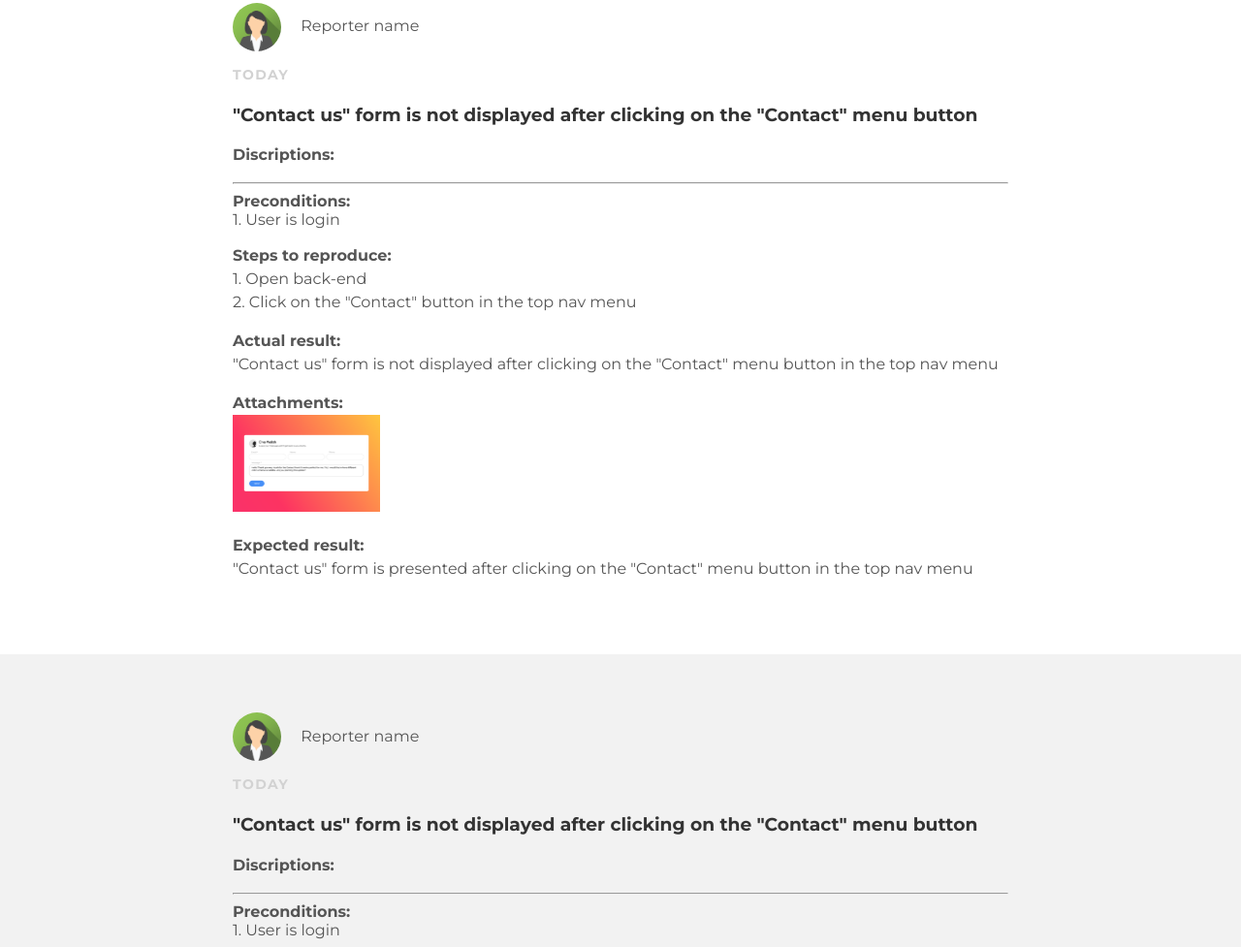
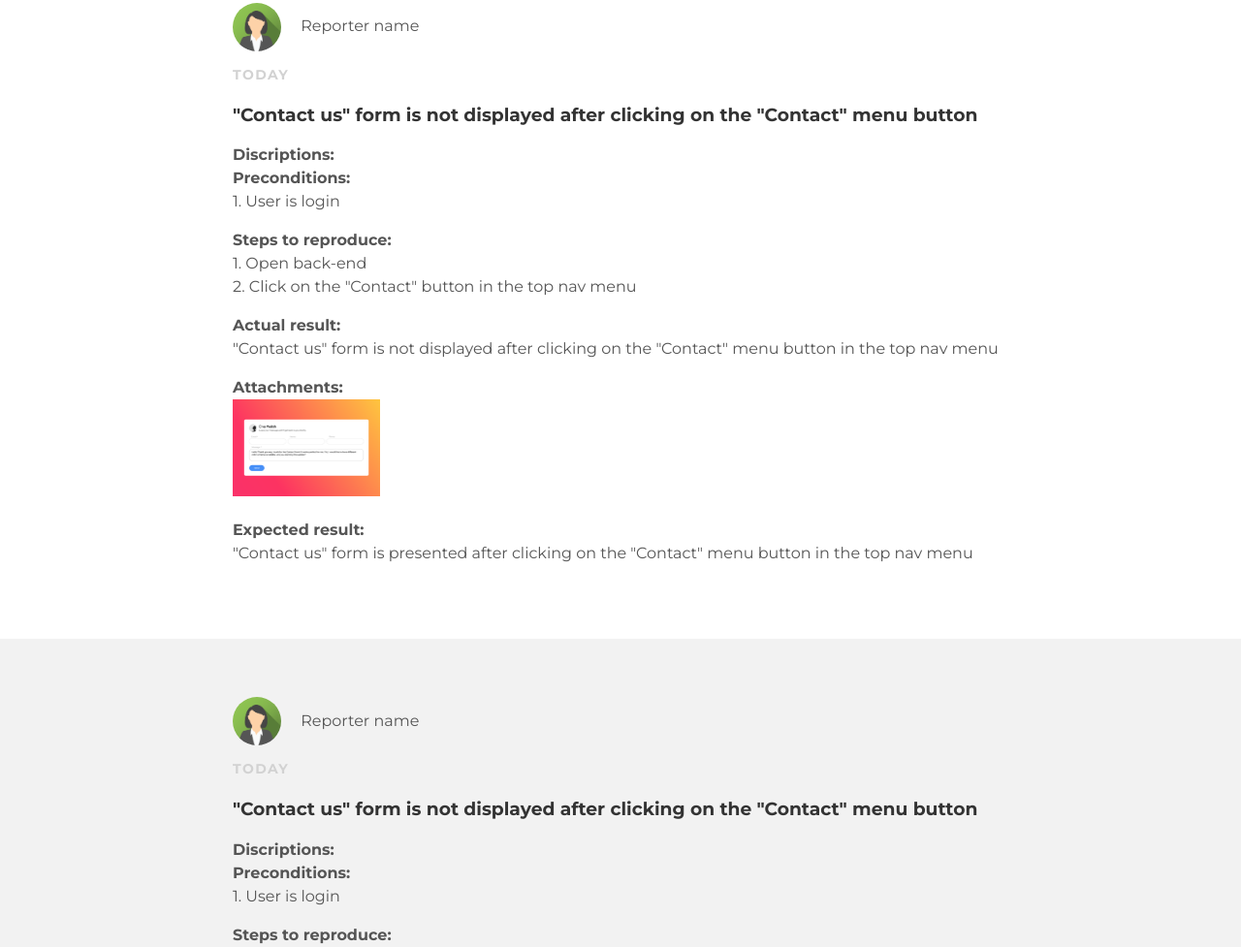
Before and after one commit to sergiihoroshko/m1m0, a plain HTML site: page reports.html in a window 1280 px wide. Shown: the part 207-1184 px from the top of the page at 97% size. Drawn offline with Linux system fonts and the light colour scheme.

Commit message:
hotFix hr tag remove for reports page

```diff
--- a/reports.html
+++ b/reports.html
@@ -28,8 +28,8 @@
                     <p class="post-date">Today</p>
                     <h3 class="post-title">"Contact us" form is not displayed after clicking on the "Contact" menu button</h3>
                     <div class="post-content">
-                        <p><b>Discriptions:</b> <br>
-                        <hr>
+                        <p>
+                            <b>Discriptions:</b> <br>
                             <b>Preconditions:</b> <br>
                             1. User is login
                         </p>
@@ -65,7 +65,6 @@
                     <h3 class="post-title">"Contact us" form is not displayed after clicking on the "Contact" menu button</h3>
                     <div class="post-content">
                         <p><b>Discriptions:</b> <br>
-                        <hr>
                             <b>Preconditions:</b> <br>
                             1. User is login
                         </p>
--- a/styles/main.css
+++ b/styles/main.css
@@ -171,6 +171,7 @@ textarea {
     background-color: #555555;
     transition: .3s ease;
 }
+
 /*--------------------footer--------------------*/
 .footer {
     background-color: #2f2f2f;
```
